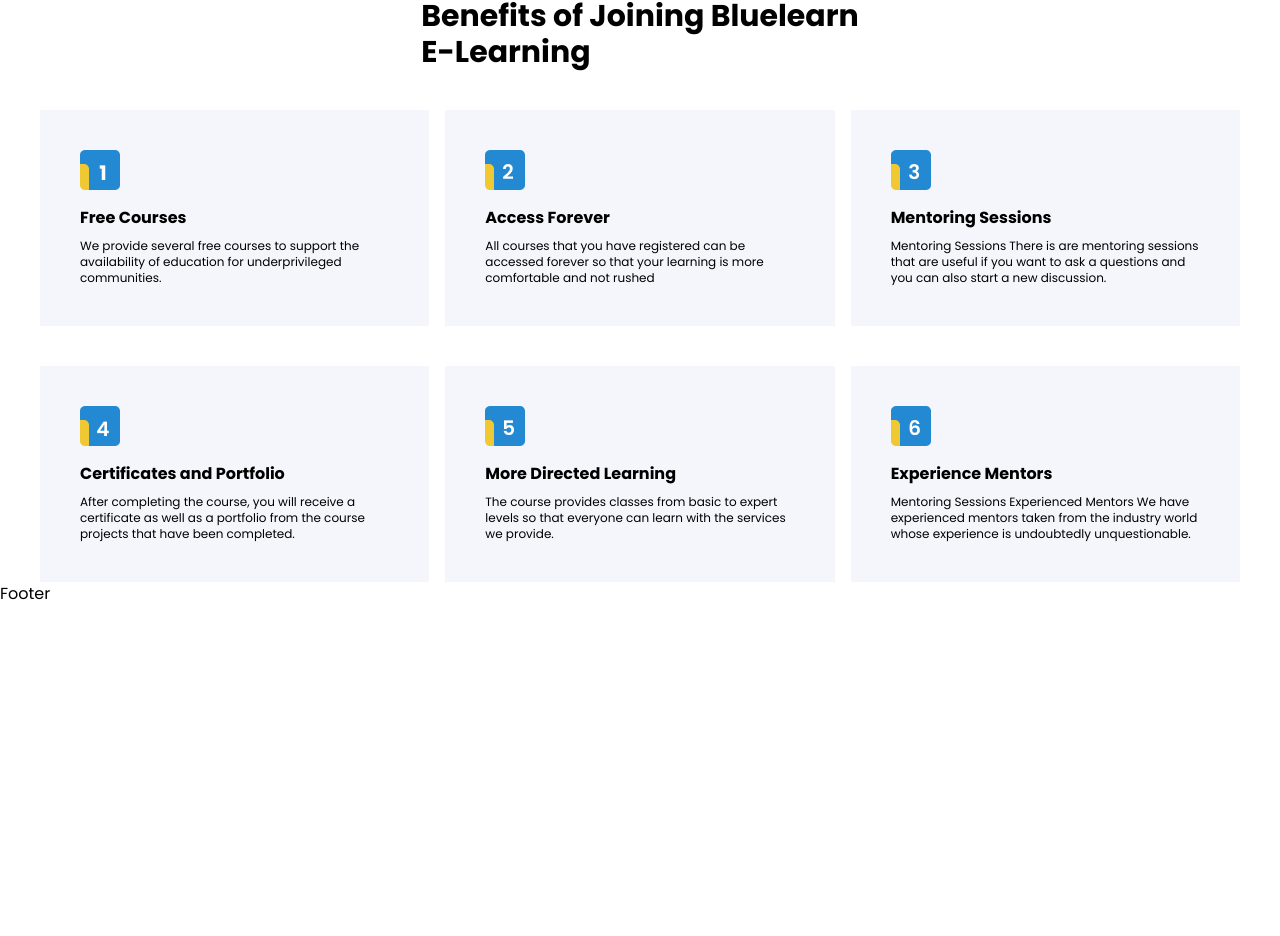
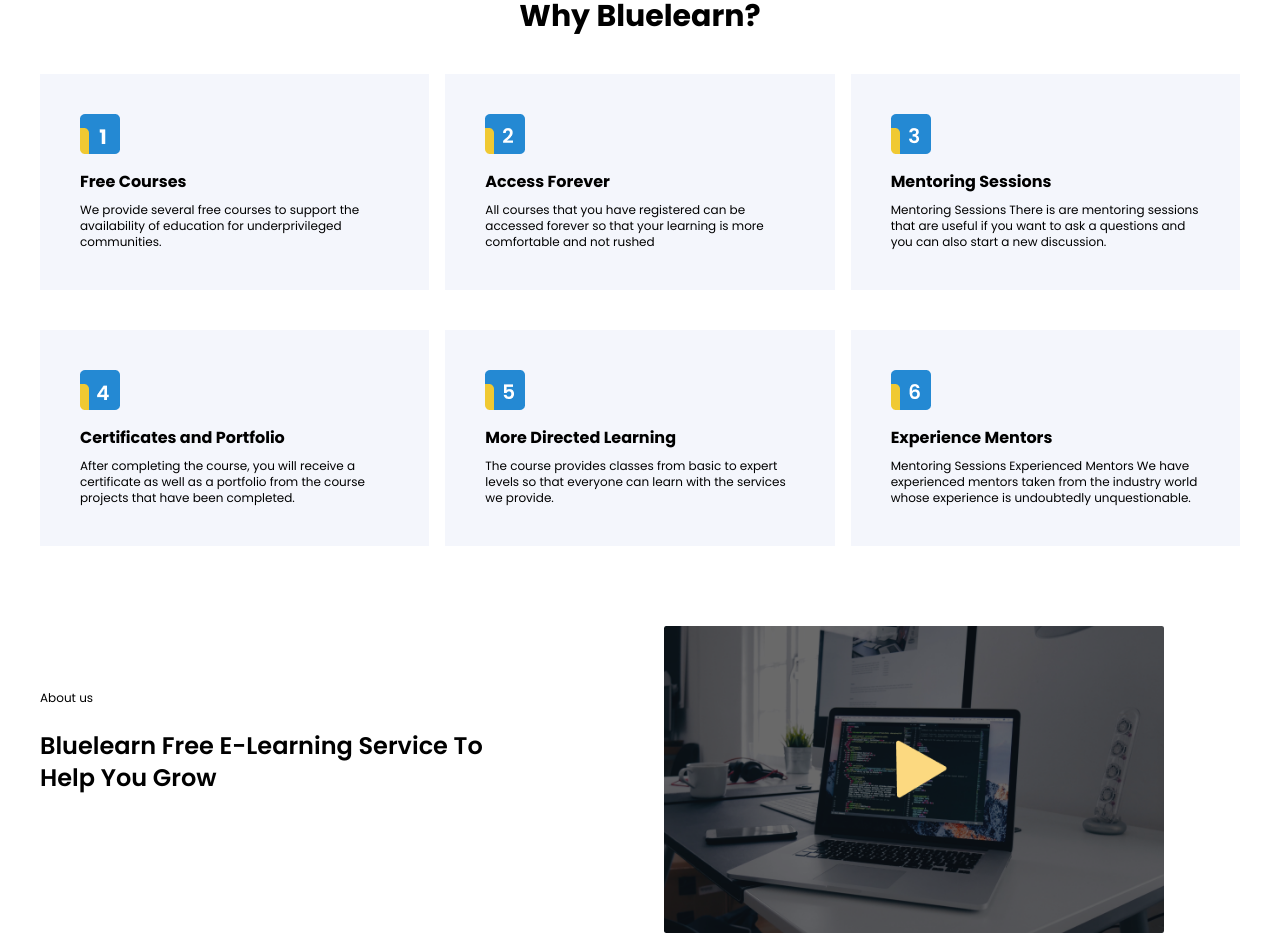
Before and after one commit to bluehouseng/bluelearn, a Next.js app: page / in a window 1280 px wide. Shown: the part 92-1028 px from the top of the page. Before the commit the page ends 800 px from the top, so only its background shows below. Built offline with nearby package versions, Linux system fonts and the light colour scheme.

Commit message:
chore: add about us

```diff
--- a/app/page.tsx
+++ b/app/page.tsx
@@ -1,3 +1,4 @@
+import About from "@/components/About";
 import Benefit from "@/components/Benefit";
 import Footer from "@/components/common/Footer";
 import Nav from "@/components/common/Nav";
@@ -7,6 +8,7 @@
     <main className="block w-full min-h-screen">
       <Nav />
       <Benefit />
+      <About />
       <Footer/>
     </main>
   );
--- /dev/null
+++ b/components/About.tsx
@@ -0,0 +1,20 @@
+import React from "react";
+import Image from "next/image";
+
+function About() {
+  return (
+    <div className=" mx-10 mt-20  flex space-x-4">
+      <div className="w-2/5 mt-16">
+        <h2 className="text-xs">About us</h2>
+        <p className="font-semibold text-2xl mt-6">
+            Bluelearn Free E-Learning Service To Help You Grow
+        </p>
+
+        </div>
+        <div className="pl-32">
+        <Image src="/video.png" alt="" width={500} height={500} />
+        </div>
+    </div>
+  );
+}
+export default About;
--- a/components/Benefit.tsx
+++ b/components/Benefit.tsx
@@ -1,5 +1,5 @@
 import React from "react";
-import OneIcon from "./common/icons/OneIcon";
+
 import Image from "next/image";
 
 function Benefit() {
@@ -7,7 +7,7 @@
     <div className="w-full">
       <div className="flex justify-center ">
         <h1 className="text-3xl font-bold">
-          Benefits of Joining Bluelearn<br></br> E-Learning
+        Why Bluelearn?
         </h1>
       </div>
       <div className="mx-10  mt-10 flex space-x-4">
```
Also changed, not shown: public/video.png (added).
